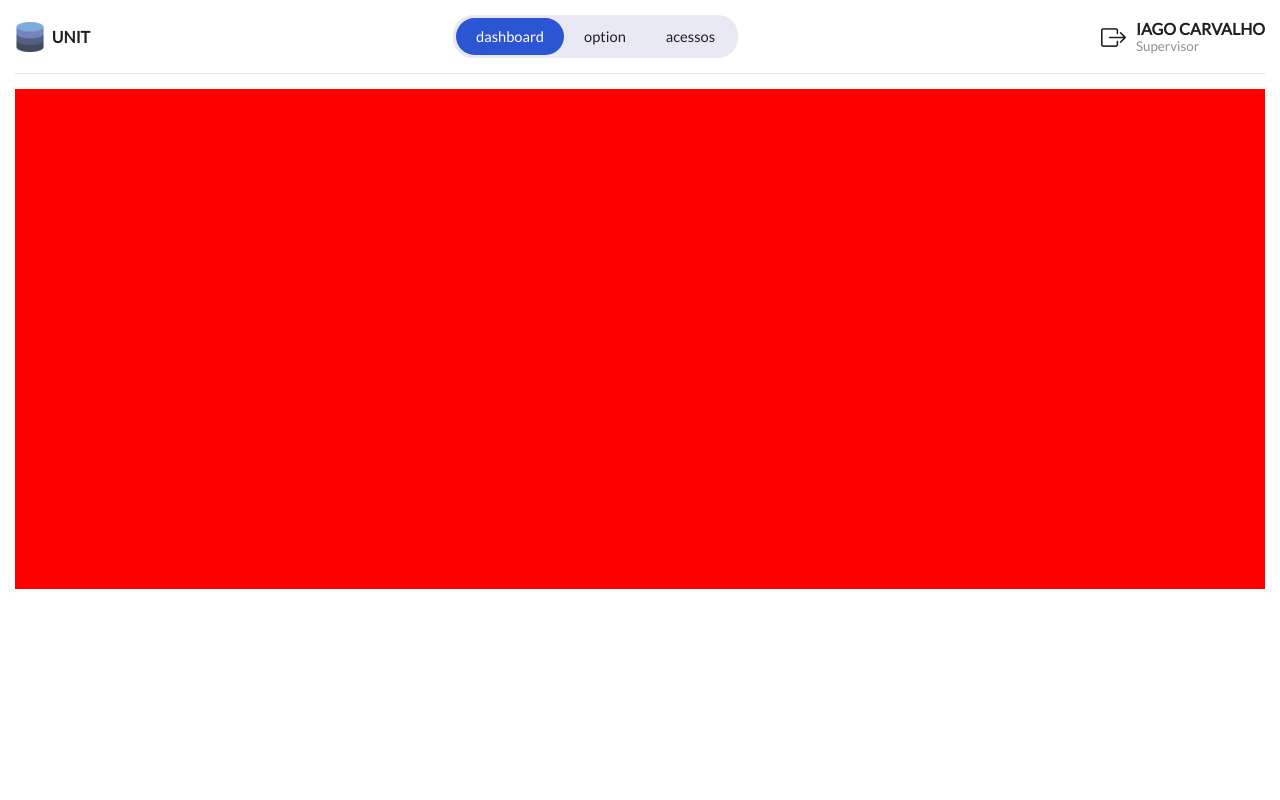
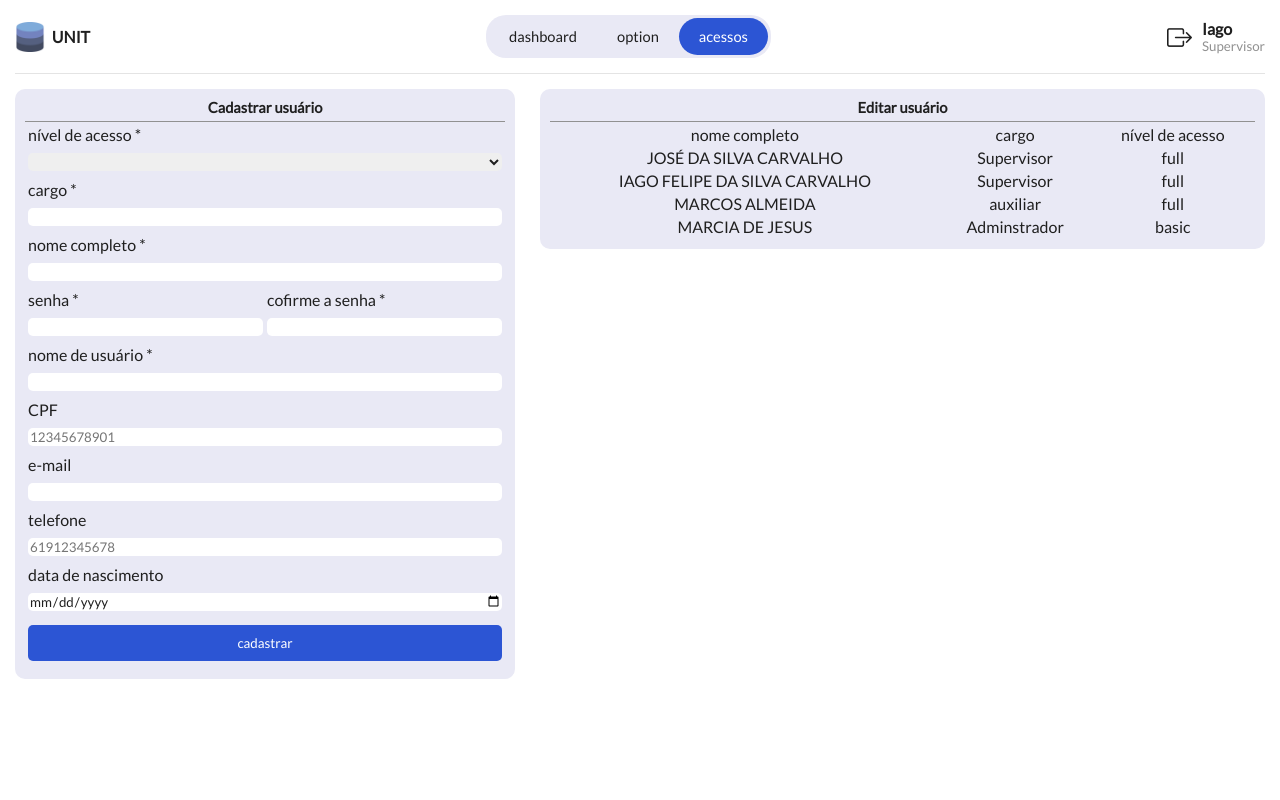
Before and after one commit to iagoofelipe/django, a Django app: page / in a window 1280 px wide. Run offline with Django 4.2, Linux system fonts and the light colour scheme; a user stored in the database is signed in; data comes from the database, SQL or seed files in the repository; both versions use the stored data as it was after the commit.

Commit message:
modified:   webapp-unit/db.sqlite3 	modified:   webapp-unit/home/templates/home.html 	modified:   webapp-unit/home/views.py 	modified:   webapp-unit/login/views.py 	new file:   webapp-unit/src.py 	modified:   webapp-unit/static/home/css/style.css 	modified:   webapp-unit/static/home/js/script.js 	modified:   webapp-unit/static/login/js/script.js 	new file:   webapp-unit/static/popup.css 	deleted:    webapp-unit/teste.py

```diff
--- a/webapp-unit/home/templates/home.html
+++ b/webapp-unit/home/templates/home.html
@@ -8,13 +8,18 @@
     <title>Unit - Home</title>
     <link rel="shortcut icon" href="{% static 'favicon.ico' %}" type="image/x-icon">
 
-    <script src="https://code.jquery.com/jquery-3.7.1.min.js"></script>
+    <script src="https://code.jquery.com/jquery-3.7.1.min.js">
+        // $.post('/login/cadastro', {}, 'json')
+    </script>
     <script src="{% static 'home/js/script.js' %}"></script>
     <link rel="stylesheet" href="{% static 'home/css/style.css' %}">
     <link rel="stylesheet" href="https://cdn.jsdelivr.net/npm/bootstrap-icons@1.11.1/font/bootstrap-icons.css">
 
 </head>
 <body>
+    <div id="pop-up">
+        <p>-ALERT-</p>
+    </div>
     <div class="container-center">
         <header class="main-header">
             <div id="logo">
@@ -26,8 +31,8 @@
                 <li id="item-option" class="nav-item" onclick="navItemClick(this)">option</li>
                 <li id="item-acessos" class="nav-item" onclick="navItemClick(this)">acessos</li>
             </ul>
-            <div id="container-nav-right" style="cursor: pointer;" onclick="logout()">
-                <i class="bi bi-box-arrow-right" id="btn-logout"></i>
+            <div id="container-nav-right">
+                <i class="bi bi-box-arrow-right" id="btn-logout"  style="cursor: pointer" onclick="logout()"></i>
                 <div>
                     <p id="username">{{user}}</p>
                     <p id="cargo">{{cargo}}</p>
@@ -38,59 +43,65 @@
             <div id="container-dashboard" style="background-color: red; width: 100%; height: 500px;"></div>
             <div id="container-option" style="background-color: blanchedalmond; width: 100%; height: 500px;"></div>
             <div id="container-acessos">
-                <div class="cadastrar-usuario">
-                    <h1>Cadastrar usuário</h1>
+                <div class="card card-cad-user">
+                    <h1 class="element-title">Cadastrar usuário</h1>
+                    <form id="form-cadastrar" action="javascript: cadastrarUsuario();">
+                        {% csrf_token %}
+                        <table class="card-element">
+                            <tr><td>nível de acesso *</td></tr>
+                            <tr><td colspan="2">
+                                <select name="acesso" class="table-input table-input-text">
+                                    {% for acesso in acessos %}
+                                    <option>{{acesso}}</option>
+                                    {% endfor %}
+                                </select>
+                            </td></tr>
+                            <tr><td>cargo *</td></tr>
+                            <tr><td colspan="2"><input id="in-cargo" type="text" class="table-input table-input-text" name="cargo" maxlength="100"></td></tr>
+                            <tr><td>nome completo *</td></tr>
+                            <tr><td colspan="2"><input id="in-fullname" type="text" class="table-input table-input-text" name="fullname" maxlength="100"></td></tr>
+                            <tr>
+                                <td>senha *</td>
+                                <td>cofirme a senha *</td>
+                            </tr>
+                            <tr>
+                                <td><input type="password" id="in-password" name="password" class="table-input table-input-text" maxlength="100"></td>
+                                <td><input type="password" id="in-password-confirm" name="password-confirm" class="table-input table-input-text" maxlength="100"></td>
+                            </tr>
+                            <tr><td>nome de usuário *</td></tr>
+                            <tr><td colspan="2"><input type="text" id="in-username" class="table-input table-input-text" name="username"  maxlength="100"></td></tr>
+                            <tr><td>CPF</td></tr>
+                            <tr><td colspan="2"><input type="number" id="in-cpf" class="table-input table-input-text" name="cpf" maxlength="11" placeholder="12345678901"></td></tr>
+                            <tr><td>e-mail</td></tr>
+                            <tr><td colspan="2"><input type="text" id="in-email" class="table-input table-input-text" name="email" maxlength="30"></td></tr>
+                            <tr><td>telefone</td></tr>
+                            <tr><td colspan="2"><input type="number" id="in-telefone" class="table-input table-input-text" name="telefone" placeholder="61912345678" maxlength="11"></td></tr>
+                            <tr><td>data de nascimento</td></tr>
+                            <tr><td colspan="2"><input type="date" id="in-nascimento" class="table-input table-input-text" name="nascimento"></td></tr>
+                            <tr>
+                                <td colspan="2"><input type="submit" value="cadastrar" id="form-cadastrar-btn-submit" class="table-input" ></td>
+                            </tr>
+                        </table>
+                    </form>
+                </div>
+                <div class="card card-cadastrados">
+                    <h1 class="element-title">Editar usuário</h1>
+                    <table id="tab-cadastrados">
+                        <tbody>
 
-                    <!-- <p>cargo</p>
-                    <input type="text" name="cargo" id="in-cargo" maxlength="100" required>
-                    <p>nome completo</p>
-                    <input type="text" name="fullname" id="in-fullname" maxlength="100" required>
-                    <p>senha</p>
-                    <input type="password" name="password" id="in-password" maxlength="100" required>
-                    <p>senha (confirmação)</p>
-                    <input type="password" name="password-confirm" id="in-password-confirm" maxlength="100" required>
-                    <p>nome de usuário</p>
-                    <input type="text" name="password-confirm" id="in-password-confirm" maxlength="100" required>
-                    <p>data de nascimento</p>
-                    <input type="date" name="nascimento" id="in-nascimento" required> -->
-
-                    <form action="">
-                    </form>
-                    <table>
+                        </tbody>
                         <tr>
-                            <td class="td-item">cargo</td>
+                            {% for i in tableHeader %}
+                            <td>{{i}}</td>
+                            {% endfor %}
                         </tr>
+                        {% for usuario in usuarios %}
                         <tr>
-                            <td class="td-item"><input type="text" name="cargo" id="in-cargo" maxlength="100" required></td>
+                            <td>{{usuario.fullname}}</td>
+                            <td>{{usuario.cargo}}</td>
+                            <td>{{usuario.acesso}}</td>
                         </tr>
-                        <tr>
-                            <td class="td-item">nome completo</td>
-                        </tr>
-                        <tr>
-                            <td colspan="2" class="td-item"><input type="text" name="fullname" id="in-fullname" maxlength="100" required></td>
-                        </tr>
-                        <tr>
-                            <td>senha</td>
-                            <td>senha (confirmação)</td>
-                        </tr>
-                        <tr>
-                            <td><input type="password" name="password" id="in-password" maxlength="100" required></td>
-                            <td><input type="password" name="password-confirm" id="in-password-confirm" maxlength="100" required></td>
-                        </tr>
-                        <tr>
-                        </tr>
-                        <tr>
-                            <td class="td-item">nome de usuário</td>
-                        </tr>
-                        <tr>
-                            <td class="td-item"><input type="text" name="password-confirm" id="in-password-confirm" maxlength="100" required></td>
-                        </tr>
-                        <tr>
-                            <td class="td-item">data de nascimento</td>
-                        </tr>
-                        <tr>
-                            <td class="td-item"><input type="date" name="nascimento" id="in-nascimento" required></td>
-                        </tr>
+                        {% endfor %}
                     </table>
                 </div>
             </div>
--- a/webapp-unit/home/views.py
+++ b/webapp-unit/home/views.py
@@ -3,19 +3,35 @@ from django.http import HttpResponse
 from django.contrib.auth import authenticate
 from django.contrib.auth.decorators import login_required
 from django.contrib.auth.models import User
-from .models import MyUser
+from .models import MyUser, Acessos
+from src import checkUserAccess
 
 @login_required(login_url='/login/')
 def index(request):
     user = User.objects.filter(username=request.user).first()
-    # return HttpResponse('Olá,'+' '.join(('',user.first_name, user.last_name)))
     usuario = MyUser.objects.filter(username=user).first()
 
     if usuario:
-        fullname = ' '.join((usuario.fullname.split(' ')[0], usuario.fullname.split(' ')[-1]))
+        fullname = usuario.fullname.split(' ')[0].title()
         cargo = usuario.cargo
     else:
         fullname = 'Usuário'
         cargo = 'cargo'
 
-    return render(request, 'home.html', {'user':fullname, 'cargo':cargo})
+    usuarios = list(map(lambda i: {'fullname':i.fullname, 'cargo':i.cargo, 'acesso':i.acesso.nome}, MyUser.objects.all()))
+    acessos = set(map(lambda i: i.nome, Acessos.objects.all())) # retorna valores únicos de acessos
+
+    return render(request, 'home.html', {'user':fullname, 'cargo':cargo, 'acessos':acessos, 'usuarios':usuarios, 'tableHeader':('nome completo', 'cargo', 'nível de acesso')})
+
+@login_required(login_url='/login/')
+def users(request):
+    """ utilizado como método POST, retorna Array (lista) """
+
+    checkUserAccess(request, 'full')
+
+    dados = []
+    for i in MyUser.objects.all():
+        dados.append({'fullname':i.fullname, 'cargo':i.cargo, 'acesso':i.acesso.nome})
+
+    print("dados:", dados)
+    print(request.user.username)
--- a/webapp-unit/static/home/css/style.css
+++ b/webapp-unit/static/home/css/style.css
@@ -9,6 +9,7 @@
     --background-element-color: #e9e9f5;
     --primary-color: #2c55d4;
     --width-border: 15px;
+    --background-color-hover: #1e398b;
 }
 
 * {
@@ -26,6 +27,22 @@ body {
     padding: var(--width-border);
     height: 100vh;
     width: 100vw;
+}
+
+#pop-up {
+    position: fixed;
+    top: 20px;
+    text-align: center;
+    width: 100vw;
+    display: flex;
+    justify-content: center;
+}
+
+#pop-up p {
+    color: white;
+    background-color: rgb(38, 26, 104);
+    padding: 10px 20px;
+    border-radius: 10px;
 }
 
 /*-main-header------------------------------------------*/
@@ -94,21 +111,80 @@ body {
 /*-container-main---------------------------------------*/
 /*-container-acessos------------------------------------*/
 /* inspiration https://dribbble.com/shots/18777195--DailyUI-Tela-de-Cadastro-para-plano-de-sa-de */
-.cadastrar-usuario {
+#container-acessos {
+    display: flex;
+    justify-content: space-between;
+}
+
+.element-title {
+    font-size: 11pt;
+}
+
+#container-acessos .card {
     background-color: var(--background-element-color);
     padding: 10px;
-    width: fit-content;
-    /* display: flex;
+    border-radius: 10px;
+    height: 100%;
+    display: flex;
     flex-direction: column;
-    justify-content: space-evenly;
-    height: 800px; */
+    justify-content: center;
 }
 
-.cadastrar-usuario h1 {
-    font-size: 13pt;
+#container-acessos .card h1 {
+    padding-bottom: 5px;
+    border-bottom: .5px solid var(--secondary-font-color);
+    text-align: center;
 }
 
-.container-acessos .td-item {
-    column-span: 2;
+#container-acessos .card-cad-user {
+    width: 40%;
+}
+
+#container-acessos .card .card-element {
+    width: 100%;
+}
+
+#container-acessos .table-input {
+    transition-duration: .2s;
+    width: 100%;
+    border: none;
+    border-radius: 5px;
+    margin: 5px 0;
+}
+
+#container-acessos .table-input-text:hover {
+    background-color: #f0f0f0;
+}
+
+#container-acessos .table-input-text:focus {
+    background-color: #f0f0f0;
+    border: none;
+}
+
+#form-cadastrar-btn-submit {
+    padding: 10px 0;
+    /* width: 80%; */
+    cursor: pointer;
+    background-color: var(--primary-color);
+    color: white;
+    /* background-color: white; */
+}
+
+#form-cadastrar-btn-submit:hover {
+    background-color: var(--background-color-hover);
+}
+
+#container-acessos .card-cadastrados {
+    width: 58%;
+}
+
+#tab-cadastrados tr {
+    text-align: center;
+}
+
+#tab-cadastrados tr:hover * {
+    transition-duration: .2s;
+    background-color: var(--primary-color);
+    color: white;
 }
 /*-container-acessos------------------------------------*/
--- a/webapp-unit/static/home/js/script.js
+++ b/webapp-unit/static/home/js/script.js
@@ -5,6 +5,8 @@ var containers = [];
 var navItems = [];
 
 $(function(){
+    $('#pop-up').css({'display':'none'});
+
     let containerName = null;
     document.getElementById('nav-items').querySelectorAll('.nav-item')
         .forEach(function(i){
@@ -15,9 +17,16 @@ $(function(){
             $(`#container-${itemName}`).css('display', 'none');
         });
 
-        navItemClick(containers[0], false);
-        // document.getElementById(containers[0]).click();
+        // navItemClick(containers[0], false);
+        navItemClick('container-acessos', false);
 });
+
+function callPopup(msg){
+    $('#pop-up p').text(msg);
+    $('#pop-up').fadeIn();
+    window.setTimeout(function(){$('#pop-up').fadeOut()}, 5000);
+}
+
 
 function navItemClick(item, auto=true){
     let containerName = null;
@@ -33,7 +42,7 @@ function navItemClick(item, auto=true){
     }
 
     $(`#${lastContainerName}`).css('display', 'none');
-    $(`#${containerName}`).css('display', 'block');
+    $(`#${containerName}`).css('display', 'flex');
 
     $(`#${lastItemId}`).css({'background':'transparent', 'color':'var(--font-color)'});
     $(`#${itemId}`).css({'backgroundColor':'var(--primary-color)', 'color':'white'});
@@ -45,3 +54,49 @@ function navItemClick(item, auto=true){
 function logout(){
     window.location.href = '/login/logout';
 }
+
+function cadastrarUsuario(){
+    var break_required = false;
+    let form = document.getElementById('form-cadastrar');
+
+    // verificar se todos os campos obrigatórios estão preenchidos
+    let obrigatorios = ['acesso','cargo','fullname','password', 'password-confirm'];
+    obrigatorios.forEach(function(i){
+        if(form[i].value == ''){
+            callPopup("Preencha todos os campos obrigatórios!");
+            break_required = true;
+        }
+    });
+
+    if(break_required){
+        return
+    }
+
+    // verificar se as senhas correspondem
+    if(form['password'].value != form['password-confirm'].value){
+        callPopup("As senhas não correspondem!");
+        return
+    }
+
+    // enviar request
+    let data = {
+        'csrfmiddlewaretoken': form['csrfmiddlewaretoken'].value,
+        'type': 'user',
+        'acesso': form.acesso.value,
+        'cargo': form.cargo.value,
+        'fullname': form.fullname.value.toUpperCase(),
+        'password': form.password.value,
+        'username': form.username.value,
+        'cpf': form.cpf.value,
+        'email': form.email.value,
+        'telefone': form.telefone.value,
+        'nascimento': form.nascimento.value
+    }
+
+    $.post('/login/cadastro', data).done(function(r){
+        callPopup(r);
+        if('usuário cadastrado com sucesso!' == r){
+            form.reset();
+        }
+    })
+}
--- a/webapp-unit/teste.py
+++ /dev/null
@@ -1,5 +0,0 @@
-from home.models import *
-from django.contrib.auth.models import User
-
-User.objects.create_user(username='jose', password='1234', email='jose@gmail.com', fullname='JOSÉ DA SILVA CARVALHO', acesso='full', cargo='Supervisor')
-User.objects.create_superuser(username='iago', password='1234', email='iago@gmail.com', fullname='IAGO FELIPE DA SILVA CARVALHO', acesso='full', cargo='Supervisor')
```
Also changed, not shown: webapp-unit/login/views.py (+15 -20 lines), webapp-unit/src.py (added, +9 -0 lines), webapp-unit/static/login/js/script.js (+5 -5 lines), webapp-unit/static/popup.css (added, +15 -0 lines), webapp-unit/db.sqlite3.
